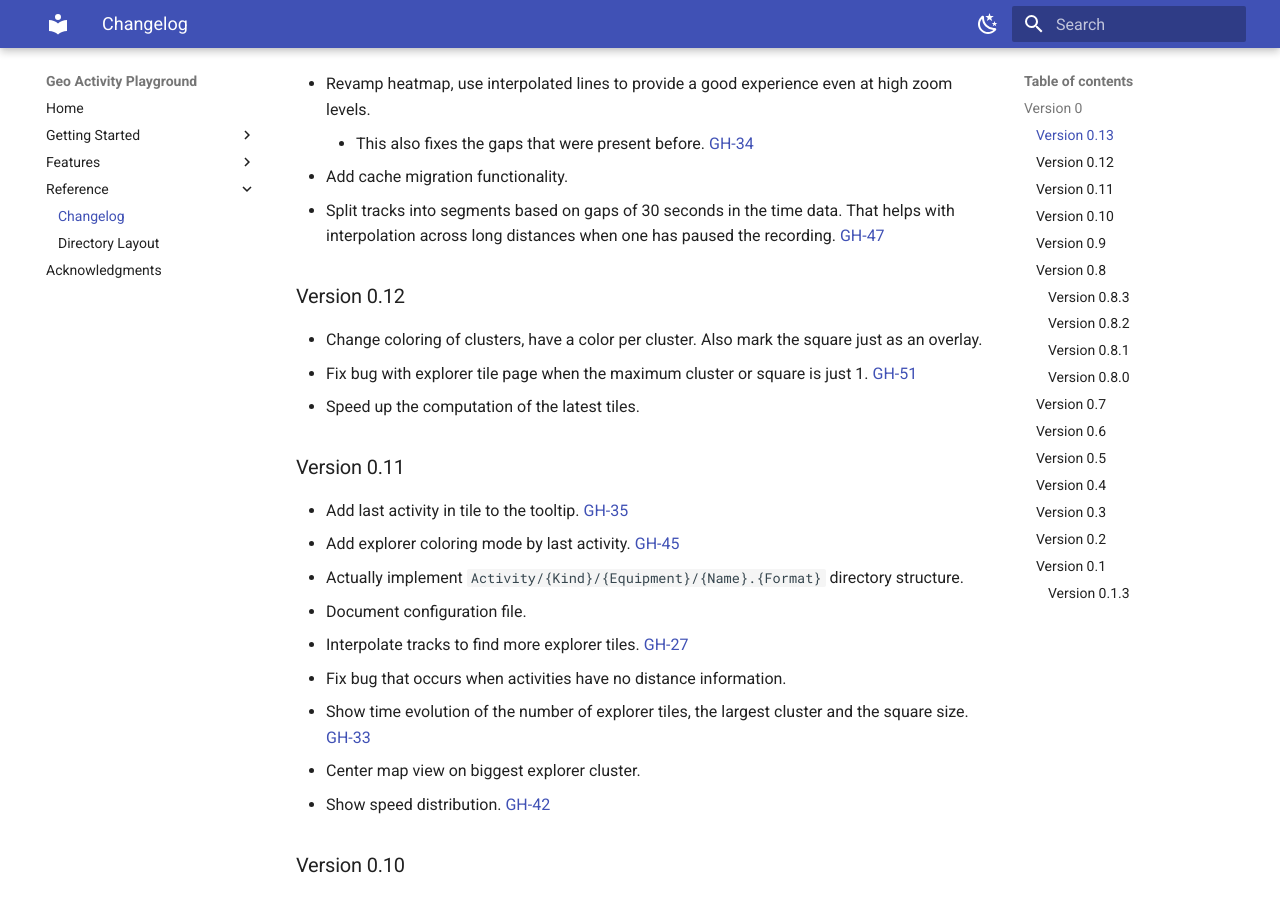
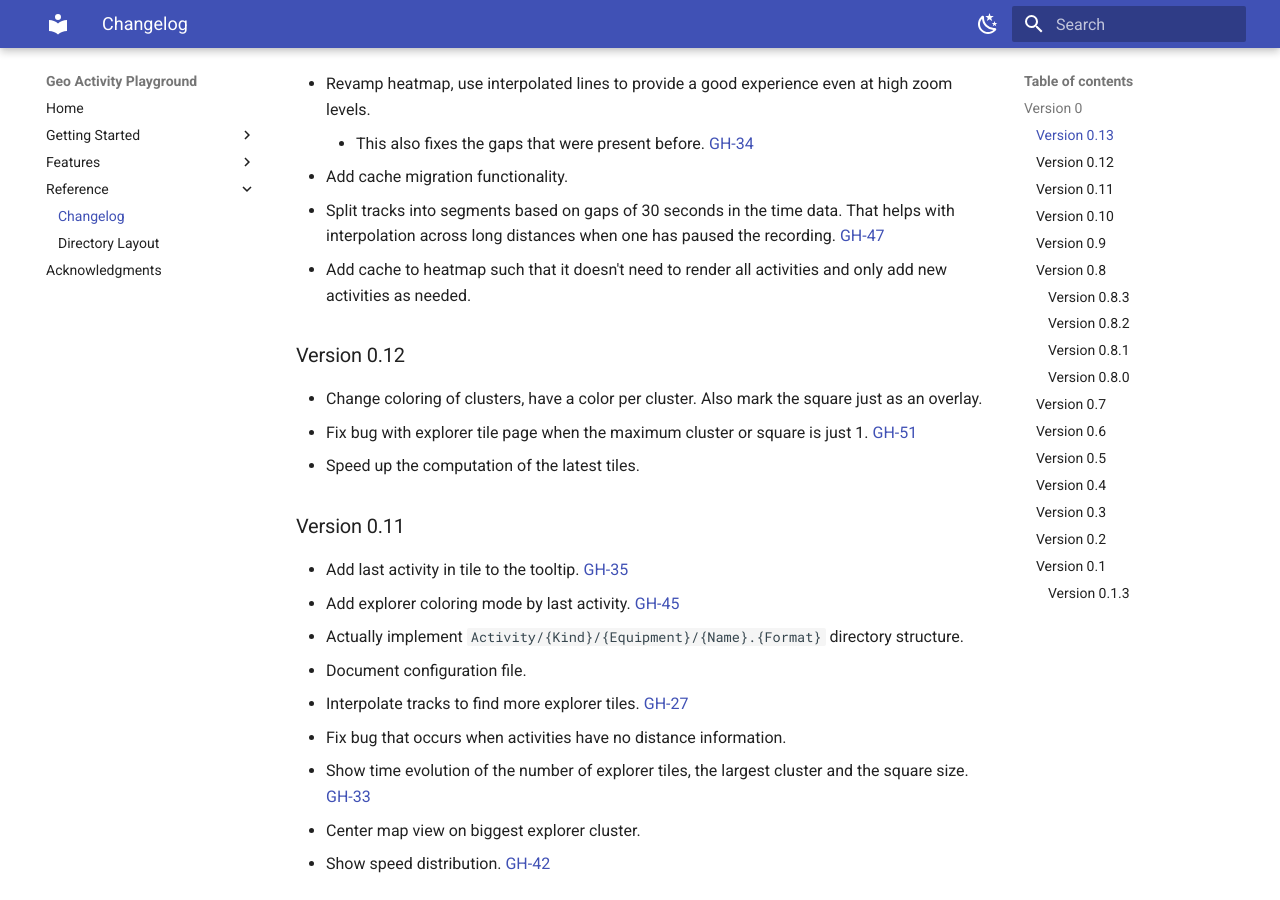
Before and after one commit to martin-ueding/geo-activity-playground, an MkDocs documentation site: the page built from docs/reference/changelog.md, in a window 1280 px wide and 900 px high, scrolled down 354 px. Built offline with MkDocs 1.6.1 and Material for MkDocs 9.7.7, drawn with Linux system fonts in a browser that asks for light colours.

Commit message:
Changelog entry

```diff
--- a/docs/reference/changelog.md
+++ b/docs/reference/changelog.md
@@ -12,6 +12,7 @@ This is the pre-release series. Things haven't settled yet, so each minor versio
     - This also fixes the gaps that were present before. [GH-34](https://github.com/martin-ueding/geo-activity-playground/issues/34)
 - Add cache migration functionality.
 - Split tracks into segments based on gaps of 30 seconds in the time data. That helps with interpolation across long distances when one has paused the recording. [GH-47](https://github.com/martin-ueding/geo-activity-playground/issues/47)
+- Add cache to heatmap such that it doesn't need to render all activities and only add new activities as needed.
 
 ### Version 0.12
 
```
